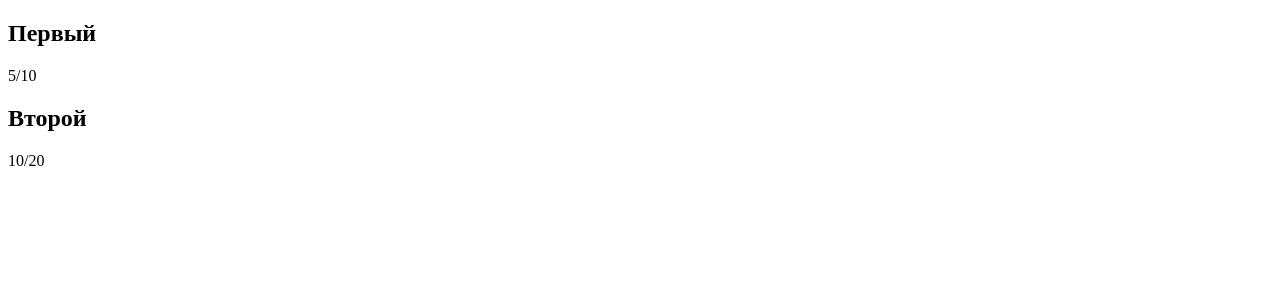
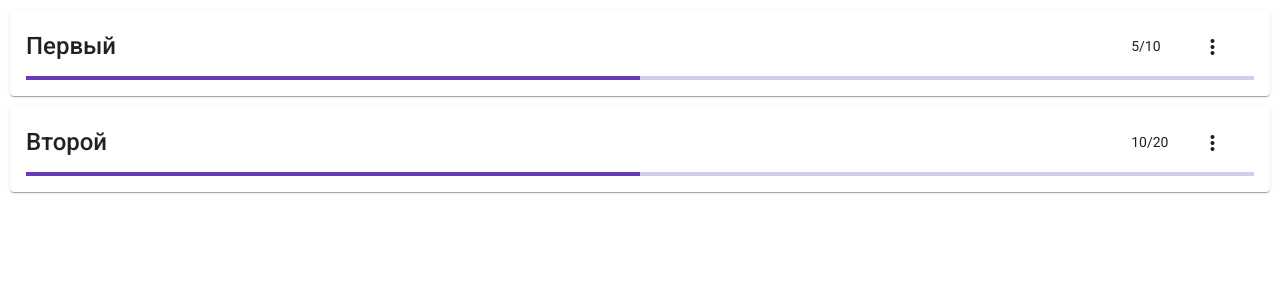
Before and after one commit to veronicaloban/angular-lists, an Angular app: page /lists in a window 1280 px wide. Shown: the top 300 px of the page. Built offline with nearby package versions, Linux system fonts and the light colour scheme; data requests are answered from the project's data file.

Commit message:
styles added

```diff
--- a/angular.json
+++ b/angular.json
@@ -28,6 +28,7 @@
               "src/assets"
             ],
             "styles": [
+              "./node_modules/@angular/material/prebuilt-themes/deeppurple-amber.css",
               "src/styles.scss"
             ],
             "scripts": []
@@ -92,6 +93,7 @@
               "src/assets"
             ],
             "styles": [
+              "./node_modules/@angular/material/prebuilt-themes/deeppurple-amber.css",
               "src/styles.scss"
             ],
             "scripts": []
--- a/package.json
+++ b/package.json
@@ -15,10 +15,12 @@
   "private": true,
   "dependencies": {
     "@angular/animations": "~10.2.0",
+    "@angular/cdk": "^10.2.7",
     "@angular/common": "~10.2.0",
     "@angular/compiler": "~10.2.0",
     "@angular/core": "~10.2.0",
     "@angular/forms": "~10.2.0",
+    "@angular/material": "^10.2.7",
     "@angular/platform-browser": "~10.2.0",
     "@angular/platform-browser-dynamic": "~10.2.0",
     "@angular/router": "~10.2.0",
--- a/src/app/app.module.ts
+++ b/src/app/app.module.ts
@@ -1,8 +1,8 @@
 import { BrowserModule } from '@angular/platform-browser';
 import { NgModule } from '@angular/core';
 import { HttpClientModule } from '@angular/common/http';
+import { BrowserAnimationsModule } from '@angular/platform-browser/animations';
 import { AppComponent } from './app.component';
-
 import { AppRoutingModule } from './app-routing.module';
 
 @NgModule({
@@ -13,6 +13,7 @@ import { AppRoutingModule } from './app-routing.module';
     BrowserModule,
     AppRoutingModule,
     HttpClientModule,
+    BrowserAnimationsModule,
   ],
   providers: [],
   bootstrap: [AppComponent],
--- a/src/app/modules/lists-module/list/list.component.html
+++ b/src/app/modules/lists-module/list/list.component.html
@@ -1,4 +1,11 @@
-<div class="list">
-  <h2>{{list.name}}</h2>
-  <div>{{list.completed}}/{{list.total}}</div>
-</div>
+<mat-card class="list">
+    <mat-card-title class="list__name">{{list.name}}</mat-card-title>
+      <mat-card-content class="list__list-progress">{{list.completed}}/{{list.total}}</mat-card-content>
+      <div class="list__menu-button">
+        <button mat-icon-button [matMenuTriggerFor]="menu">
+          <mat-icon>more_vert</mat-icon>
+        </button>
+        <mat-menu #menu="matMenu"></mat-menu>
+      </div>
+  <mat-progress-bar class="list__list-progress-bar" mode="determinate" [value]="(list.completed*100)/list.total"></mat-progress-bar>
+</mat-card>
--- a/src/app/modules/lists-module/list/list.component.scss
+++ b/src/app/modules/lists-module/list/list.component.scss
@@ -0,0 +1,27 @@
+.list {
+  display: grid;
+  grid-template-columns: 90% 5% 5%;
+  grid-template-rows: 40px auto;
+  grid-row-gap: 10px;
+  margin: 10px;
+}
+
+.list__name {
+  grid-area: 1 / 1 / 2 / 2;
+}
+
+.list__list-progress {
+  grid-area: 1 / 2 / 2 / 3;
+}
+
+.list__menu-button {
+  grid-area: 1 / 3 / 2 / 4
+}
+
+.list__list-progress-bar {
+  grid-area: 2 / 1 / 3 / 4;
+}
+
+.list__name, .list__list-progress {
+  line-height: 40px;
+}
--- a/src/app/modules/lists-module/lists.module.ts
+++ b/src/app/modules/lists-module/lists.module.ts
@@ -4,12 +4,14 @@ import { CommonModule } from '@angular/common';
 import { ListsComponent } from './lists/lists.component';
 import { ListComponent } from './list/list.component';
 import { ListsRoutingModule } from './lists-routing.module';
+import { MaterialModule } from './lists-material.module';
 
 @NgModule({
   declarations: [ListsComponent, ListComponent],
   imports: [
     CommonModule,
     ListsRoutingModule,
+    MaterialModule,
   ],
   exports: [ListsComponent],
 })
--- a/src/index.html
+++ b/src/index.html
@@ -6,8 +6,10 @@
   <base href="/">
   <meta name="viewport" content="width=device-width, initial-scale=1">
   <link rel="icon" type="image/x-icon" href="favicon.ico">
+  <link href="https://fonts.googleapis.com/css?family=Roboto:300,400,500&display=swap" rel="stylesheet">
+  <link href="https://fonts.googleapis.com/icon?family=Material+Icons" rel="stylesheet">
 </head>
-<body>
+<body class="mat-typography">
   <app-root></app-root>
 </body>
 </html>
--- a/src/styles.scss
+++ b/src/styles.scss
@@ -1 +1,4 @@
 /* You can add global styles to this file, and also import other style files */
+html { margin: 0 auto; max-width: 1400px; }
+html, body { height: 100% }
+body { margin: 0; font-family: Roboto, "Helvetica Neue", sans-serif; }
```
Also changed, not shown: src/app/modules/lists-module/lists-material.module.ts (added, +17 -0 lines), 1 other file (tests, documents, lock files or other folders).
